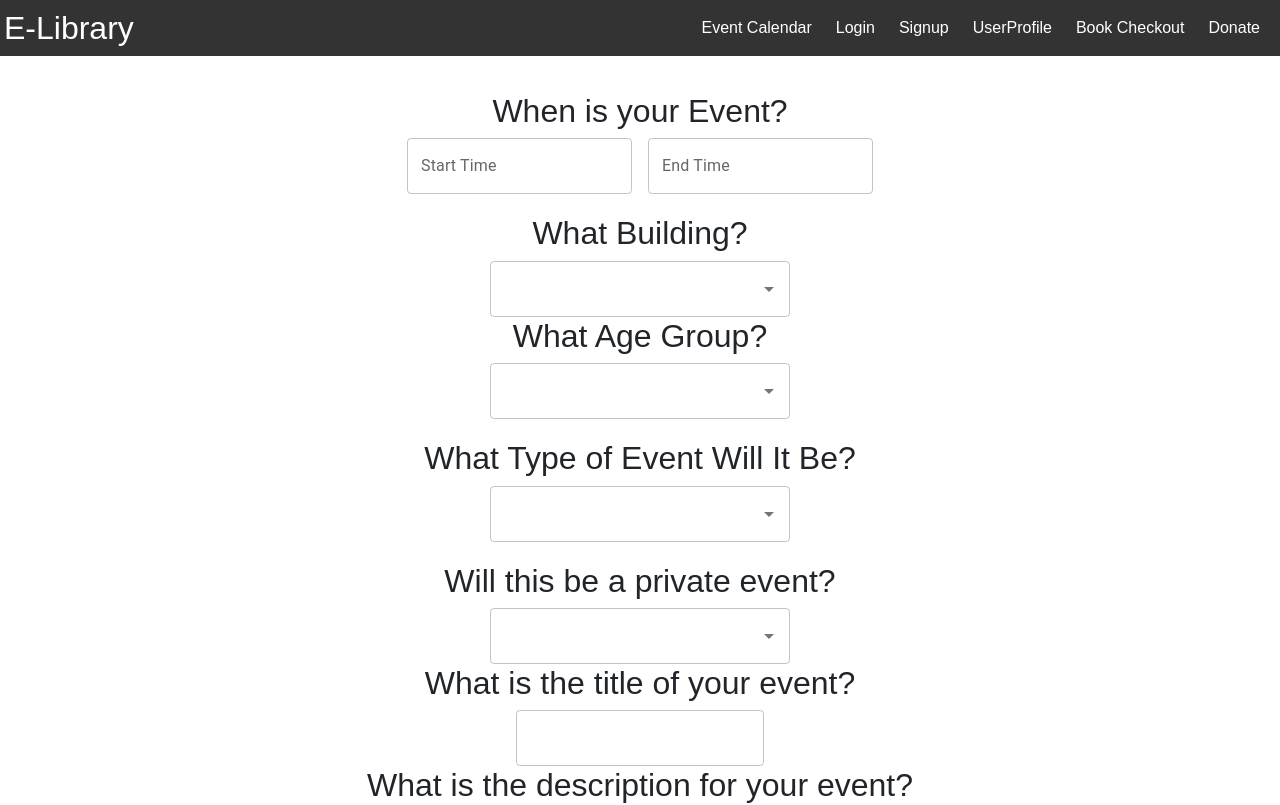
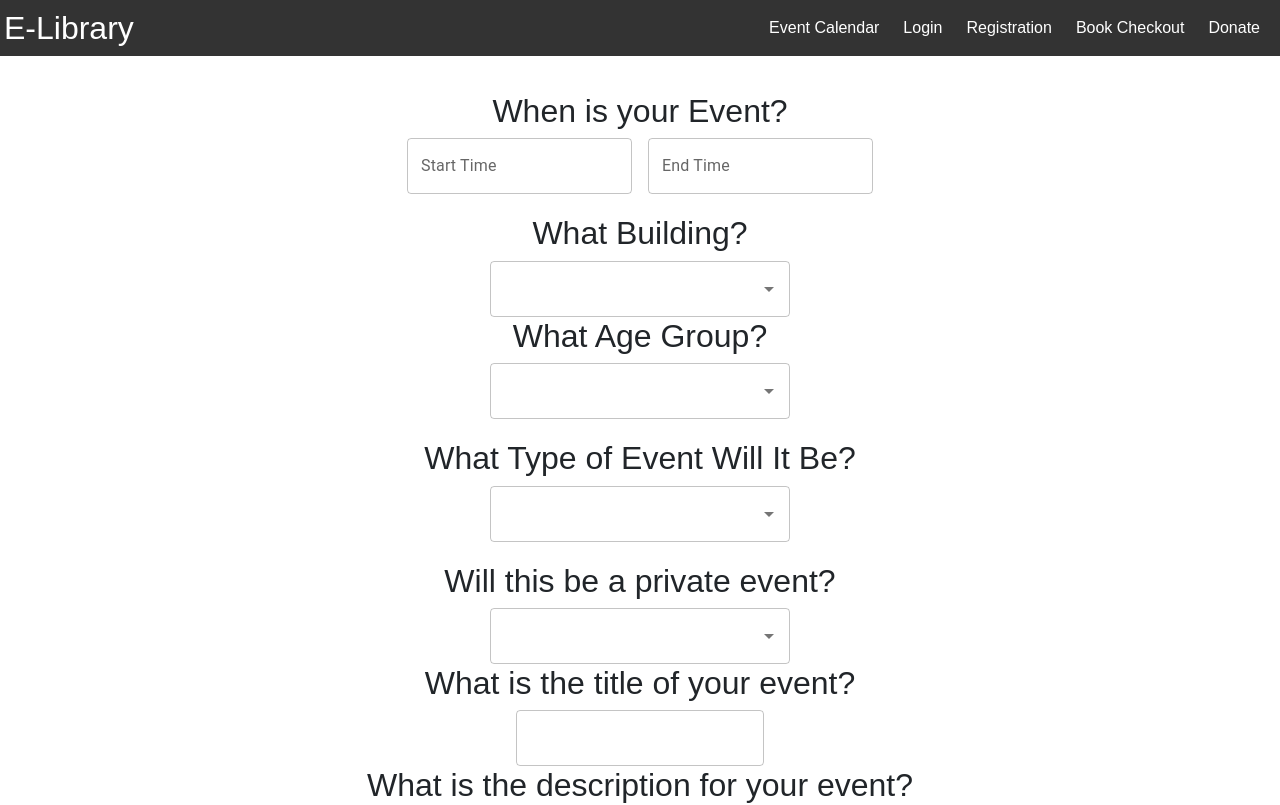
Before and after one commit to liamlecs/Database-Project-CS3380-T12, a React (Vite) app in the folder libraryApp/: page /createevent in a window 1280 px wide. Shown: the top 805 px of the page. Built offline with nearby package versions, Linux system fonts and the light colour scheme.

Commit message:
Connect LoginPage to UserProfile page and remove UserProfile from NavBar

```diff
--- a/libraryApp/src/components/LoginPage.tsx
+++ b/libraryApp/src/components/LoginPage.tsx
@@ -42,12 +42,12 @@ export default function LoginPage() {
         localStorage.setItem("employeeData", JSON.stringify(result));
         navigate("/employee");
       } else {
-        navigate("/customer-dashboard");
+        navigate("/UserProfile");
       }
 
     } catch (err: any) {
       console.error(err);
-      setMessage("An error occurred while logging in.");
+      setMessage("An error occurred while logging in. Please check your credentials and try again.");
     }
   }
 
--- a/libraryApp/src/components/NavBar.tsx
+++ b/libraryApp/src/components/NavBar.tsx
@@ -14,10 +14,7 @@ export default function Navbar() {
           <Link to="LoginPage">Login</Link>
         </li>
         <li>
-          <Link to="RegistrationPage" >Signup</Link>
-        </li>
-        <li>
-          <Link to="UserProfile" >UserProfile</Link>
+          <Link to="RegistrationPage" >Registration</Link>
         </li>
         <li>
           <Link to = "bookcheckout">Book Checkout</Link>
```
